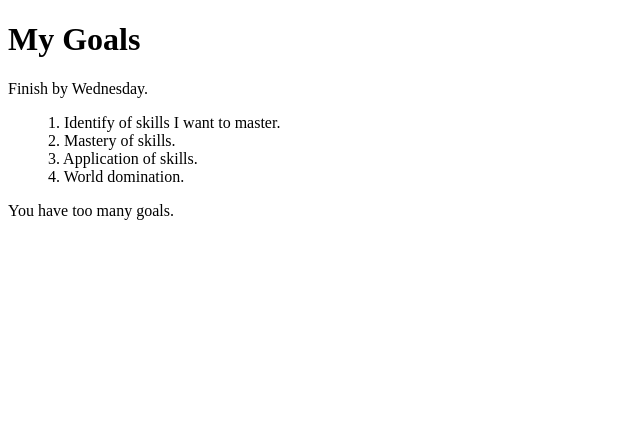
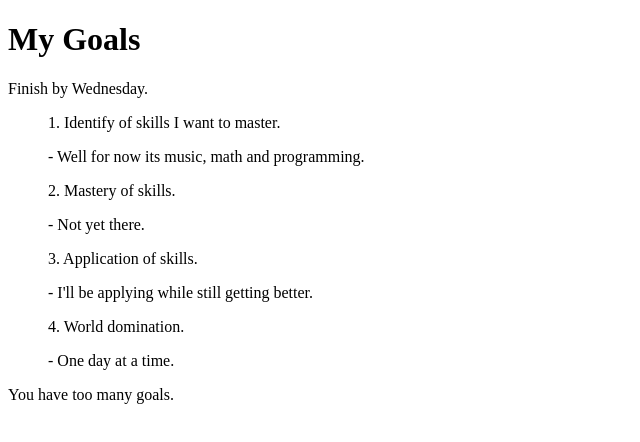
Before and after one commit to SamNgigi/Goals-v2, an Angular app: page / in a window 1280 px wide. Shown: the top 442 px of the page, without its empty margins (0-640 px from the left). Built offline with nearby package versions, Linux system fonts and the light colour scheme.

Commit message:
Nested and Child components working

```diff
--- a/src/app/Goal.ts
+++ b/src/app/Goal.ts
@@ -5,7 +5,7 @@ export class Goal {
 
     In this case public means that the specified properties are visible anywhere outside the class.
   */
-  constructor(public id: number, public name: string) {
+  constructor(public id: number, public name: string, public description: string) {
     // This will be defined where we will import this class definition.
   }
 }
--- a/src/app/app.module.ts
+++ b/src/app/app.module.ts
@@ -3,11 +3,13 @@ import { NgModule } from '@angular/core';
 
 import { AppComponent } from './app.component';
 import { GoalsComponent } from './goals/goals.component';
+import { GoalDetailsComponent } from './goal-details/goal-details.component';
 
 @NgModule({
   declarations: [
     AppComponent,
-    GoalsComponent
+    GoalsComponent,
+    GoalDetailsComponent
   ],
   imports: [
     BrowserModule
--- /dev/null
+++ b/src/app/goal-details/goal-details.component.html
@@ -0,0 +1 @@
+<p> - {{goal.description}}</p>
--- /dev/null
+++ b/src/app/goal-details/goal-details.component.ts
@@ -0,0 +1,27 @@
+// Note that we import the Input decorator/annotation.
+import { Component, OnInit, Input } from '@angular/core';
+// Import our class definition of a goal.
+import { Goal } from "../Goal";
+
+@Component({
+  selector: 'app-goal-details',
+  templateUrl: './goal-details.component.html',
+  styleUrls: ['./goal-details.component.css']
+})
+export class GoalDetailsComponent implements OnInit {
+  /*
+    We use the Input decorator that allows us to access the
+    properties within the parent component.
+
+    Here we define the goal and denote that it will be a of the Goal
+    class type.
+
+    Now all that remains is to display the description here in the goal-details html.
+  */
+  @Input() goal: Goal;
+  constructor() { }
+
+  ngOnInit() {
+  }
+
+}
--- a/src/app/goals/goals.component.html
+++ b/src/app/goals/goals.component.html
@@ -12,7 +12,18 @@
     Here we have a directive that is meant to loop through the list of goals array and assign each a temporary variable called goal.
     We then display each goal variable as a list element.
   -->
-  <li *ngFor='let goal of goals'>{{goal.id}}. {{goal.name}}</li>
+  <div *ngFor='let goal of goals'>
+    <li>{{goal.id}}. {{goal.name}}</li>
+    <!--
+      Below we add the app-goal-details selector that will be
+      responsible for  displaying the details of our goals.
+
+      We then pass in the goal to be displayed using the
+        `[goal]=goal`
+      syntax.
+    -->
+    <app-goal-details [goal]="goal"></app-goal-details>
+  </div>
 </ul>
 
 <!--
--- a/src/app/goals/goals.component.ts
+++ b/src/app/goals/goals.component.ts
@@ -16,10 +16,10 @@ export class GoalsComponent implements OnInit {
     goals array.
   */
   goals = [
-    new Goal(1, "Identify of skills I want to master."),
-    new Goal(2, "Mastery of skills."),
-    new Goal(3, "Application of skills."),
-    new Goal(4, "World domination."),
+    new Goal(1, "Identify of skills I want to master.", "Well for now its music, math and programming."),
+    new Goal(2, "Mastery of skills.", "Not yet there."),
+    new Goal(3, "Application of skills.", "I'll be applying while still getting better."),
+    new Goal(4, "World domination.", "One day at a time."),
   ]
 
   /*
```
Also changed, not shown: src/app/goal-details/goal-details.component.css (added), 1 other file (tests, documents, lock files or other folders).
